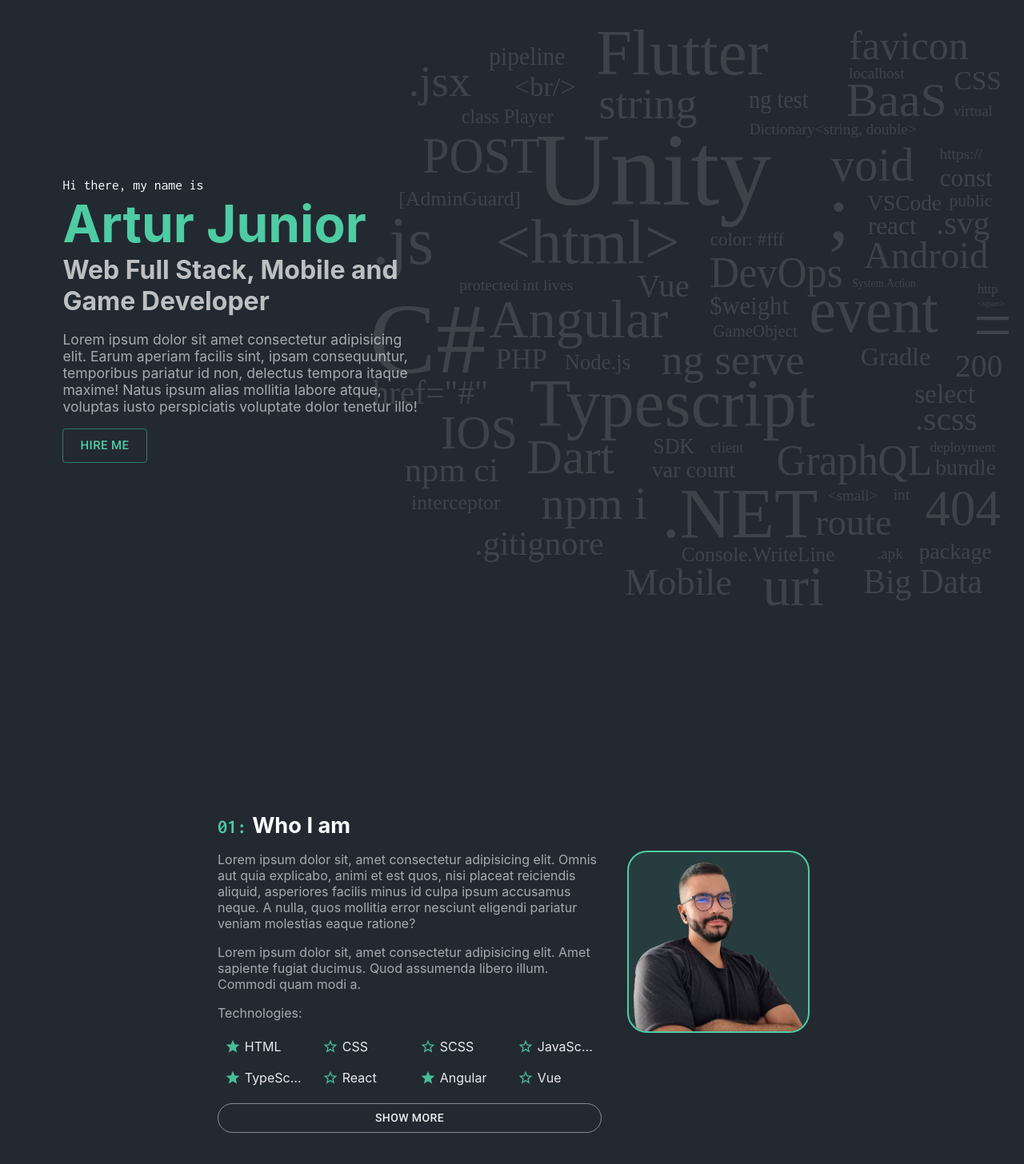
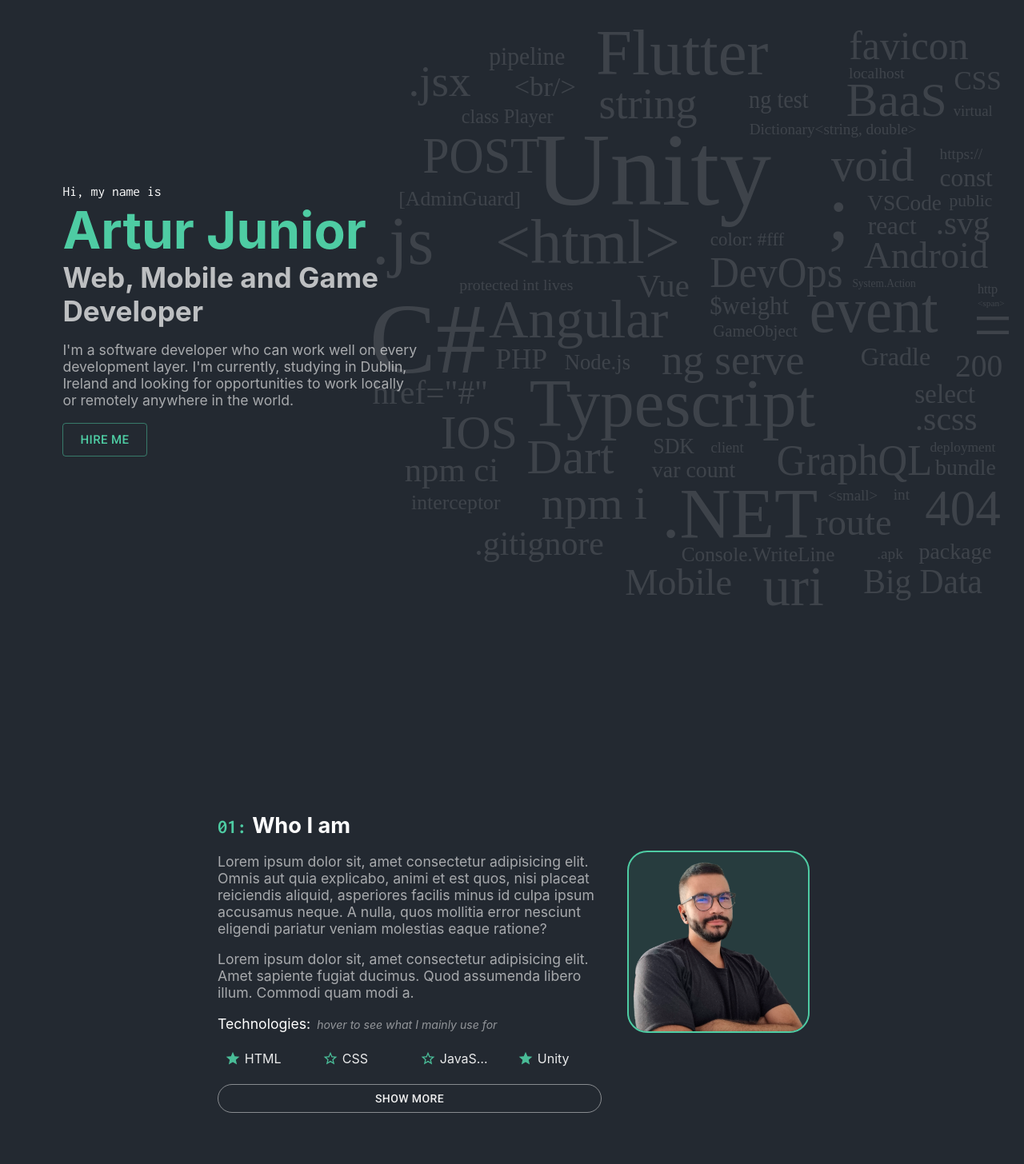
Before and after one commit to arturcmjr/arju-page, a React (Create React App) app: page / in a window 1280 px wide. Shown: the top 1456 px of the page at 80% size. Built offline with nearby package versions, Linux system fonts and the light colour scheme.

Commit message:
some changes on about

```diff
--- a/src/About/About.scss
+++ b/src/About/About.scss
@@ -34,6 +34,18 @@
       color: #4ecca3;
       font-family: "Inconsolata", monospace;
       font-size: 0.9em;
+    }
+
+    .technologies-container {
+      color: #fff;
+    }
+
+    .technologies-container::after {
+      content: "hover to see what I mainly use for";
+      margin-left: .5rem;
+      font-size: .8em;
+      opacity: 0.5;
+      font-style: italic;
     }
   }
 
@@ -90,7 +102,7 @@
   padding: 0.3rem 0.5rem;
   border-radius: 25px;
   transition: all 300ms ease-in-out;
-  opacity: .9;
+  opacity: 0.9;
 
   span {
     text-overflow: ellipsis;
@@ -107,7 +119,25 @@
     border-color: #4ecca3;
     background-color: #4ecca21c;
     transition: all 300ms ease-in-out;
+
+    .skill-icon {
+      display: block;
+      max-width: 50px;
+      transition: all 300ms ease-in-out;
+    }
   }
+
+  .skill-icon {
+    color: #fff;
+    display: hidden;
+    max-width: 0;
+    transition: all 300ms ease-in-out;
+    margin-left: auto;
+  }
+}
+
+.text-container p {
+  font-size: 1.1rem;
 }
 
 .text-container .btn-show-more {
--- a/src/About/About.tsx
+++ b/src/About/About.tsx
@@ -1,110 +1,17 @@
 import "./About.scss";
 import myPicture from "../images/my-picture.png";
-import { Button, Chip, Grid } from "@mui/material";
+import { Button, Chip, Grid, Tooltip } from "@mui/material";
 import StarIcon from "@mui/icons-material/Star";
 import StarOutlineIcon from "@mui/icons-material/StarOutline";
 import React from "react";
-
-interface ISkill {
-  name: string;
-  star: boolean;
-}
-
-const skills: ISkill[] = [
-  {
-    name: "HTML",
-    star: true,
-  },
-  {
-    name: "CSS",
-    star: false,
-  },
-  {
-    name: "SCSS",
-    star: false,
-  },
-  {
-    name: "JavaScript",
-    star: false,
-  },
-  {
-    name: "TypeScript",
-    star: true,
-  },
-  {
-    name: "React",
-    star: false,
-  },
-  {
-    name: "Angular",
-    star: true,
-  },
-  {
-    name: "Vue",
-    star: false,
-  },
-  {
-    name: "Node",
-    star: false,
-  },
-  {
-    name: "Git",
-    star: false,
-  },
-  {
-    name: "Unity",
-    star: true,
-  },
-  {
-    name: "C#",
-    star: true,
-  },
-  {
-    name: "Java",
-    star: false,
-  },
-  {
-    name: "PHP",
-    star: false,
-  },
-  {
-    name: "SQL",
-    star: true,
-  },
-  {
-    name: ".NET",
-    star: true,
-  },
-  {
-    name: "Laravel",
-    star: false,
-  },
-  {
-    name: "Express",
-    star: false,
-  },
-  {
-    name: "Flutter",
-    star: false,
-  },
-  {
-    name: "Android Native",
-    star: false,
-  },
-  {
-    name: "Dart",
-    star: false,
-  },
-  {
-    name: "Bash/Shell",
-    star: false,
-  },
-];
+import { ISkill, skills } from "./skills";
+import VideogameAssetIcon from "@mui/icons-material/VideogameAsset";
+import LanguageIcon from "@mui/icons-material/Language";
+import SmartphoneIcon from "@mui/icons-material/Smartphone";
 
 export function About(): JSX.Element {
-  // showMore is a boolean that indicates if the skills are shown or not
   const [showMore, setShowMore] = React.useState(false);
-  const arrayLimit = showMore ? skills.length : 8;
+  const arrayLimit = showMore ? skills.length : 4;
 
   return (
     <div id="about">
@@ -125,10 +32,10 @@ export function About(): JSX.Element {
             sapiente fugiat ducimus. Quod assumenda libero illum. Commodi quam
             modi a.
           </p>
-          <p>Technologies:</p>
-          <Grid container spacing={1} columns={{ xs: 4, sm: 8, md: 4 }}>
+          <p className="technologies-container">Technologies:</p>
+          <Grid container spacing={1} columns={{ xs: 2, md: 4 }}>
             {Array.from(Array(arrayLimit)).map((_, index) => (
-              <Grid item xs={2} sm={4} md={1} key={`sk-chip-${index}`}>
+              <Grid item xs={1} key={`sk-chip-${index}`}>
                 <SkillChip skill={skills[index]} />
               </Grid>
             ))}
@@ -154,6 +61,24 @@ export function About(): JSX.Element {
 }
 
 function SkillChip(props: { skill: ISkill }): JSX.Element {
+  let icon: JSX.Element;
+  let iconTooltip: string;
+
+  switch (props.skill.type) {
+    case "web":
+      icon = <LanguageIcon fontSize="small" className="skill-icon" />;
+      iconTooltip = "Web";
+      break;
+    case "mobile":
+      icon = <SmartphoneIcon fontSize="small" className="skill-icon" />;
+      iconTooltip = "Mobile";
+      break;
+    case "game":
+      icon = <VideogameAssetIcon fontSize="small" className="skill-icon" />;
+      iconTooltip = "Game";
+      break;
+  }
+
   return (
     <div className="skill-chip">
       {props.skill.star ? (
@@ -162,6 +87,9 @@ function SkillChip(props: { skill: ISkill }): JSX.Element {
         <StarOutlineIcon fontSize="small" />
       )}
       <span>{props.skill.name}</span>
+      <Tooltip title={iconTooltip} placement="top">
+        {icon}
+      </Tooltip>
     </div>
   );
 }
--- /dev/null
+++ b/src/About/skills.ts
@@ -0,0 +1,118 @@
+export interface ISkill {
+  name: string;
+  star: boolean;
+  type: "web" | "mobile" | "game";
+}
+
+export const skills: ISkill[] = [
+  {
+    name: "HTML",
+    star: true,
+    type: "web",
+  },
+  {
+    name: "CSS",
+    star: false,
+    type: "web",
+  },
+  {
+    name: "JavaScript",
+    star: false,
+    type: "web",
+  },
+  {
+    name: "Unity",
+    star: true,
+    type: "game",
+  },
+  {
+    name: "SCSS",
+    star: false,
+    type: "web",
+  },
+  {
+    name: "TypeScript",
+    star: true,
+    type: "web",
+  },
+  {
+    name: "React",
+    star: false,
+    type: "web",
+  },
+  {
+    name: "Angular",
+    star: true,
+    type: "web",
+  },
+  {
+    name: "Vue",
+    star: false,
+    type: "web",
+  },
+  {
+    name: "Node",
+    star: false,
+    type: "web",
+  },
+  {
+    name: "Git",
+    star: false,
+    type: "web",
+  },
+  {
+    name: "C#",
+    star: true,
+    type: "game",
+  },
+  {
+    name: "Java",
+    star: false,
+    type: "mobile",
+  },
+  {
+    name: "PHP",
+    star: false,
+    type: "web",
+  },
+  {
+    name: "SQL",
+    star: true,
+    type: "web",
+  },
+  {
+    name: ".NET",
+    star: true,
+    type: "web",
+  },
+  {
+    name: "Laravel",
+    star: false,
+    type: "web",
+  },
+  {
+    name: "Express",
+    star: false,
+    type: "web",
+  },
+  {
+    name: "Flutter",
+    star: false,
+    type: "mobile",
+  },
+  {
+    name: "Android Native",
+    star: false,
+    type: "mobile",
+  },
+  {
+    name: "Dart",
+    star: false,
+    type: "mobile",
+  },
+  {
+    name: "Bash/Shell",
+    star: false,
+    type: "web",
+  },
+];
--- a/src/Introduction/Introduction.scss
+++ b/src/Introduction/Introduction.scss
@@ -25,7 +25,7 @@
     h2 {
       margin: 0;
       opacity: 0.7;
-      font-size: 2rem;
+      font-size: 2.2rem;
     }
 
     p {
--- a/src/Introduction/Introduction.tsx
+++ b/src/Introduction/Introduction.tsx
@@ -7,17 +7,17 @@ export function Introduction(): JSX.Element {
     <div id="introContainer">
       <div className="text-container">
         <div>
-          <span className="hi-there">Hi there, my name is</span>
+          <span className="hi-there">Hi, my name is</span>
           <h1>Artur Junior</h1>
-          <h2>Web Full Stack, Mobile and Game Developer</h2>
+          <h2>Web, Mobile and Game Developer</h2>
           <p>
-            Lorem ipsum dolor sit amet consectetur adipisicing elit. Earum
-            aperiam facilis sint, ipsam consequuntur, temporibus pariatur id
-            non, delectus tempora itaque maxime! Natus ipsum alias mollitia
-            labore atque, voluptas iusto perspiciatis voluptate dolor tenetur
-            illo!
+            I'm a software developer who can work well on every development
+            layer. I'm currently, studying in Dublin, Ireland and looking for
+            opportunities to work locally or remotely anywhere in the world.
           </p>
-          <Button href="#contact" variant="outlined" size="large">HIRE ME</Button>
+          <Button href="#contact" variant="outlined" size="large">
+            HIRE ME
+          </Button>
         </div>
       </div>
       <img src={wordsImage} alt="words" className="words" />
```
